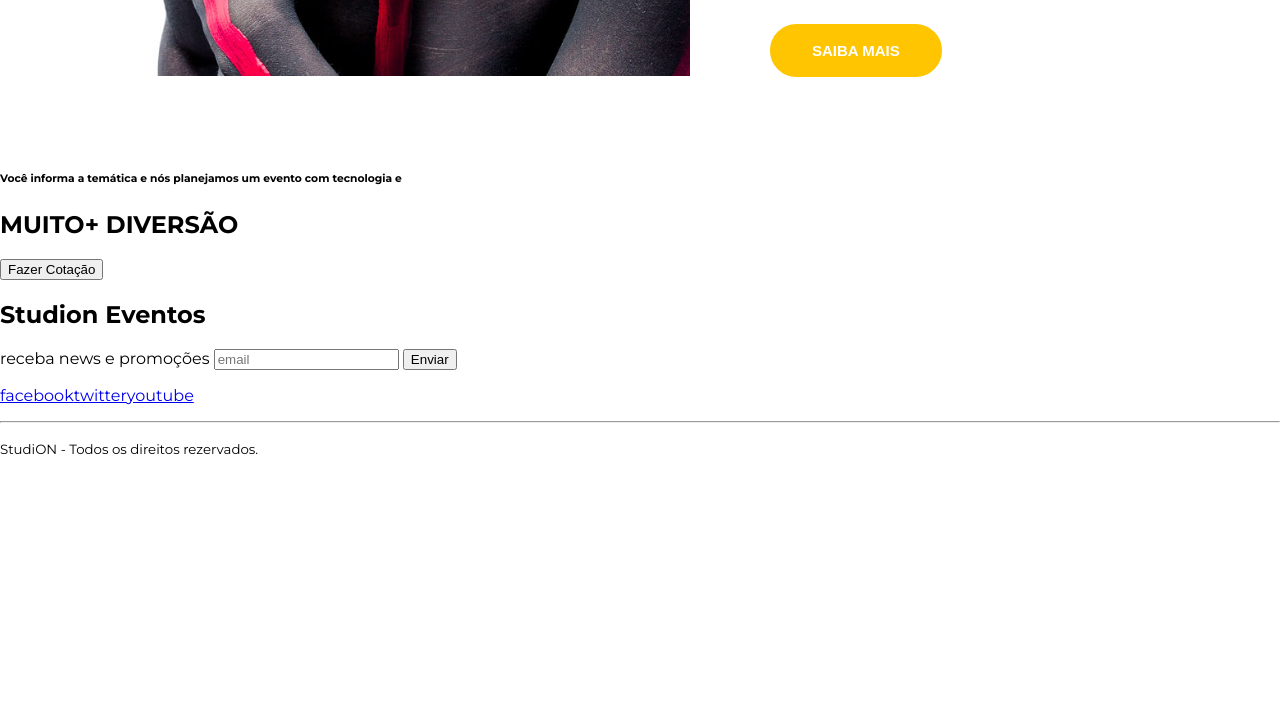
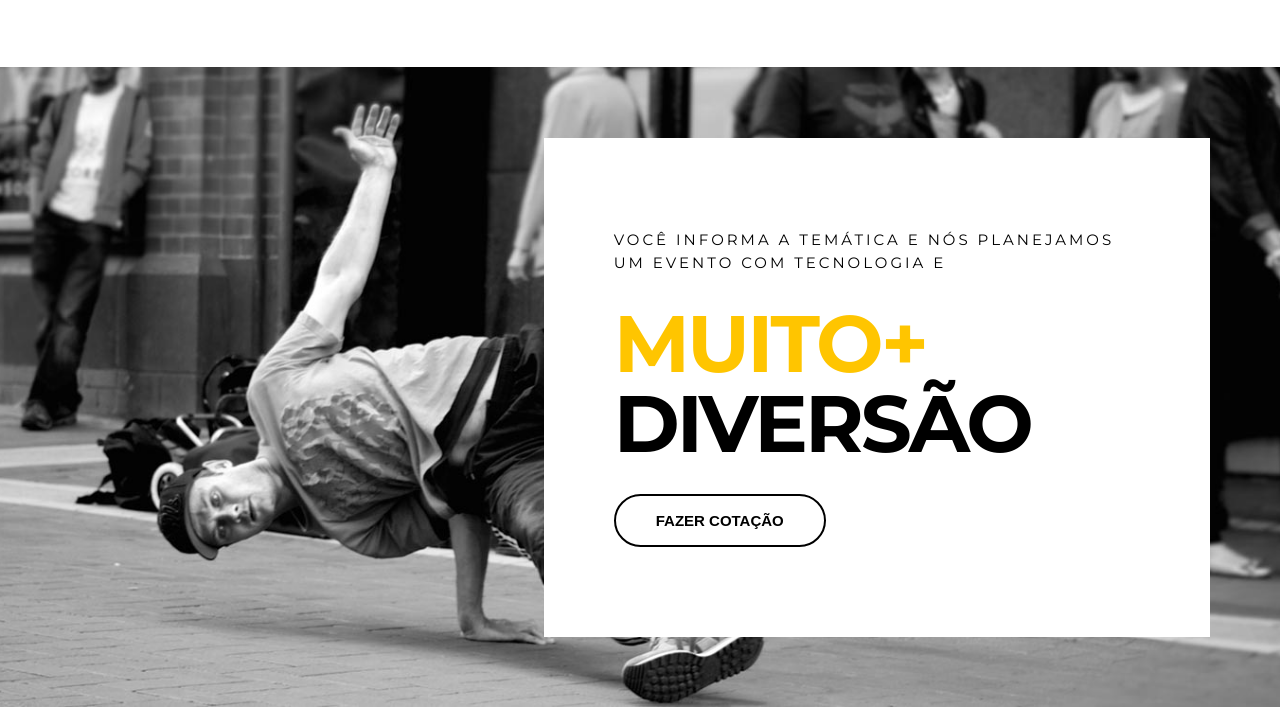
Before and after one commit to pedroskf/studion, a website: page src/index.html in a window 1280 px wide. Shown: the part 1482-2206 px from the top of the page. Before the commit the page ends 1956 px from the top, so only its background shows below. Drawn offline with Linux system fonts and the light colour scheme.

Commit message:
added quote sectuion styles

```diff
--- a/src/index.html
+++ b/src/index.html
@@ -86,11 +86,13 @@
                 </div>
             </section>
 
-            <section>
-                <div>
-                    <h6>Você informa a temática e nós planejamos um evento com tecnologia e </h6>
-                    <h2><span>MUITO+</span> DIVERSÃO</h2>
-                    <button>Fazer Cotação</button>
+            <section class="quote">
+                <div class="container quote__container">
+                    <div class="quote__copy">
+                        <h6>Você informa a temática e nós planejamos um evento com tecnologia e </h6>
+                        <h2><span class="copy--primary">MUITO+</span> DIVERSÃO</h2>
+                        <button class="btn btn--quote">Fazer Cotação</button>
+                    </div>
                 </div>
             </section>
         </main>
--- a/src/style.css
+++ b/src/style.css
@@ -7,10 +7,10 @@
 :root {
   font-family: 'Montserrat', sans-serif;
   font-size: 16px;
+  --default-padding: 1rem;
   --color-primary: #ffc500;
-  --default-padding: 1rem;
   --color-copy: #333
-  color: #333;
+  color: var(--color-copy);
 }
 
 body {
@@ -50,12 +50,9 @@ ul {
   grid-template-columns: 1fr 9fr;
   align-items: center;
 
-
   width: 100vw;
   height: 7.75rem;
   padding: 0 1rem;
-
-
 }
 
 .navbar__links {
@@ -81,12 +78,12 @@ ul {
 .logo-studion {
   font-size: 2.375rem;
   font-weight: 900;
-  line-height: 1ch;
+  line-height: 1ch; /* espaçamento de texto - relativa ao tamanho da altura
+  do glifo 0 da fonte*/
   text-transform: uppercase;
   text-align: right;
 }
-/* espaçamento de texto - relativa ao tamanho da altura
-do glifo 0 da fonte*/
+
 
 .logo-studion__subtitle {
   font-size: .875rem;
@@ -106,7 +103,7 @@ do glifo 0 da fonte*/
 
 .slide {
   position: relative;
-  height: calc(100vh - 7.75rem);
+  height: calc(90vh - 7.75rem);
 }
 
 .slide__background-image {
@@ -120,7 +117,6 @@ do glifo 0 da fonte*/
   position: absolute;
   top: 6.25rem;
   left: 50vw;
-  margin: 0;
 }
 
 .slide__copy h6 {
@@ -174,7 +170,7 @@ do glifo 0 da fonte*/
   display: grid;
   grid-template-columns: repeat(auto-fill, minmax(300px, 1fr));
   place-items: center;
-  padding: 4.375rem 1rem;
+  padding: 4.375rem 0;
 }
 
 .counter__container h3 {
@@ -226,4 +222,53 @@ do glifo 0 da fonte*/
 .btn--institutional:hover {
 color: var(--color-copy);
 background: unset;
+box-shadow: 0 1rem 1rem #0006; /* x, y, blur, cor */
 }
+
+.quote {
+  background-image: url(./images/parallax.jpg);
+  background-attachment: fixed;
+  background-repeat: no-repeat;
+  background-size: cover;
+  background-position: center;
+}
+
+.quote__container {
+  display: grid;
+  align-items: center;
+  justify-items: end;
+  min-height: 80vh;
+}
+
+.quote__copy {
+  background-color: #fff;
+  padding: 5.625rem 4.375rem;
+}
+
+.quote__copy h6 {
+  font-size: .9375rem;
+  font-weight: 400;
+  letter-spacing: .1875rem;
+  line-height: 1.4375rem;
+  max-width: 53ch;
+  text-transform: uppercase;
+  margin: 0;
+}
+
+.quote__copy h2 {
+  font-size: 5rem;
+  line-height: 5rem;
+  text-transform: uppercase;
+  letter-spacing: -.1875rem;
+  margin: 1.875rem 0;
+}
+
+.quote__copy h2 span {
+display: block;
+}
+
+.btn--quote {
+  color: var(--color-copy);
+  border-color: var(--color-copy);
+  background: unset;
+}
```
